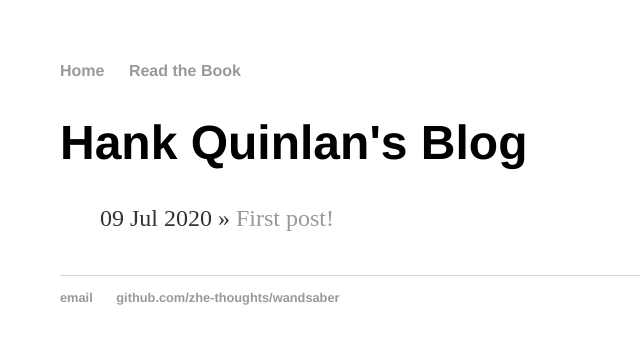
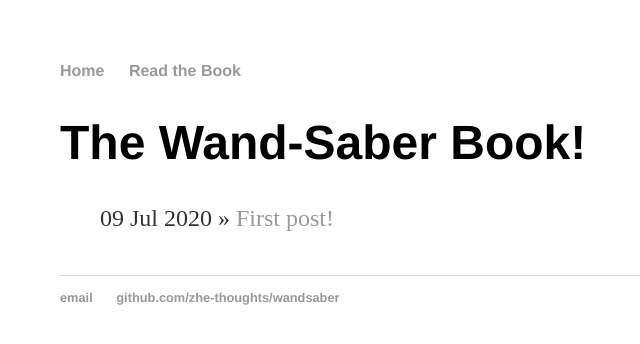
Before and after one commit to zhe-thoughts/wandsaber, a Jekyll site: the page built from blog/index.html, in a window 1280 px wide. Shown: the top 344 px of the page, without its empty margins (132-772 px from the left). Built offline with Jekyll 4.4.1, drawn with Linux system fonts in a browser that asks for light colours.

Commit message:
Update index.html

```diff
--- a/blog/index.html
+++ b/blog/index.html
@@ -1,6 +1,6 @@
 ---
 layout: default
-title: Hank Quinlan's Blog
+title: The Wand-Saber Book!
 ---
 <h1>{{ page.title }}</h1>
 <ul class="posts">
```
